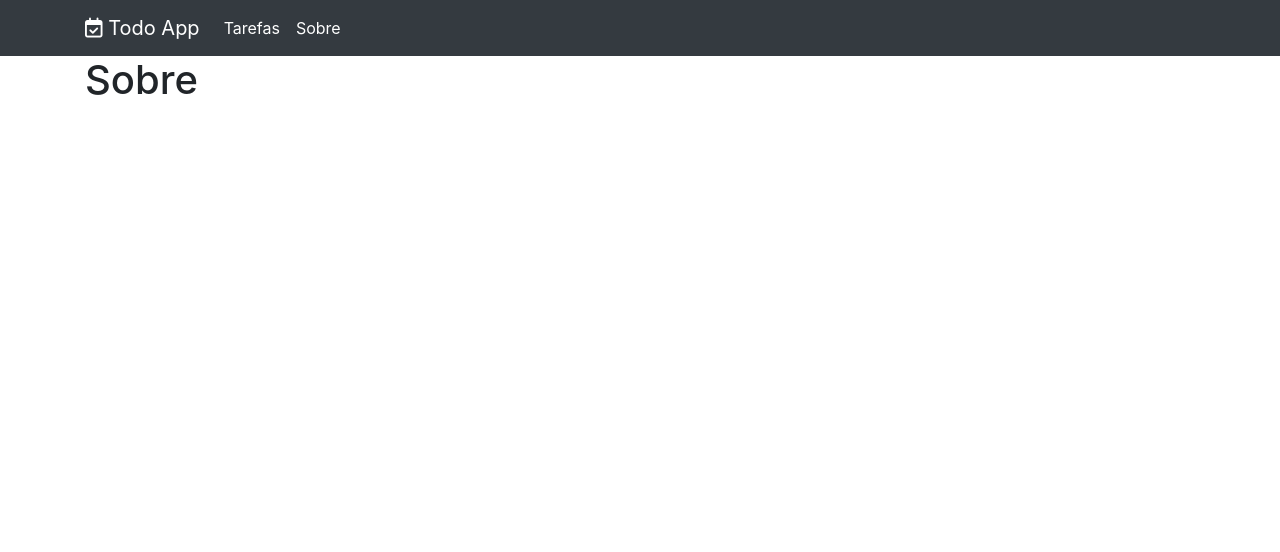
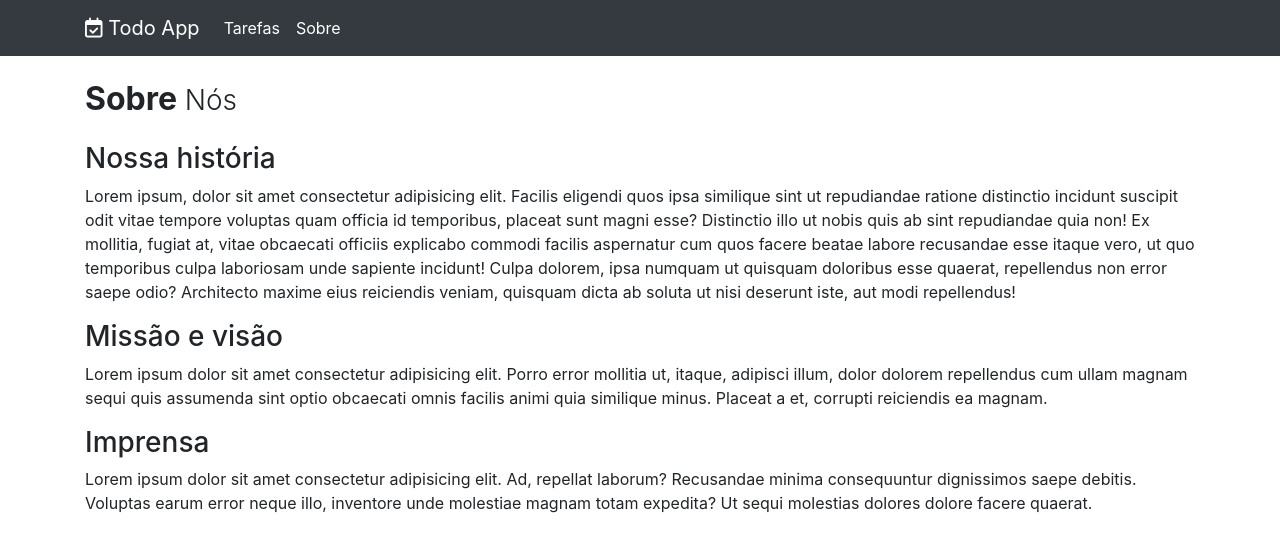
Before and after one commit to diglopes/todo-list-react, a React (Create React App) app in the folder client/: page /about in a window 1280 px wide. Shown: the top 552 px of the page. Built offline with nearby package versions, Linux system fonts and the light colour scheme; the HTML template or start-up script is replaced by a standard one.

Commit message:
Fill about page with lorem texts

```diff
--- /dev/null
+++ b/client/src/components/PageHeader/index.jsx
@@ -0,0 +1,7 @@
+import React from 'react'
+
+export default props => (
+    <header className="my-4">
+        <h2 className="font-weight-bold">{props.name} <small className="font-weight-light fz-sm">{props.small}</small></h2>
+    </header>
+)
--- a/client/src/views/About/index.jsx
+++ b/client/src/views/About/index.jsx
@@ -1,10 +1,20 @@
 import React from 'react'
+import PageHeader from '@/components/PageHeader'
 
 export default props => {
 
     return (
         <div>
-            <h1>Sobre</h1>
+            <PageHeader name="Sobre" small="Nós"/>
+
+            <h3>Nossa história</h3>
+            <p>Lorem ipsum, dolor sit amet consectetur adipisicing elit. Facilis eligendi quos ipsa similique sint ut repudiandae ratione distinctio incidunt suscipit odit vitae tempore voluptas quam officia id temporibus, placeat sunt magni esse? Distinctio illo ut nobis quis ab sint repudiandae quia non! Ex mollitia, fugiat at, vitae obcaecati officiis explicabo commodi facilis aspernatur cum quos facere beatae labore recusandae esse itaque vero, ut quo temporibus culpa laboriosam unde sapiente incidunt! Culpa dolorem, ipsa numquam ut quisquam doloribus esse quaerat, repellendus non error saepe odio? Architecto maxime eius reiciendis veniam, quisquam dicta ab soluta ut nisi deserunt iste, aut modi repellendus!</p>
+
+            <h3>Missão e visão</h3>
+            <p>Lorem ipsum dolor sit amet consectetur adipisicing elit. Porro error mollitia ut, itaque, adipisci illum, dolor dolorem repellendus cum ullam magnam sequi quis assumenda sint optio obcaecati omnis facilis animi quia similique minus. Placeat a et, corrupti reiciendis ea magnam.</p>
+
+            <h3>Imprensa</h3>
+            <p>Lorem ipsum dolor sit amet consectetur adipisicing elit. Ad, repellat laborum? Recusandae minima consequuntur dignissimos saepe debitis. Voluptas earum error neque illo, inventore unde molestiae magnam totam expedita? Ut sequi molestias dolores dolore facere quaerat.</p>
         </div>
     )
 }
--- a/client/src/views/Todo/index.jsx
+++ b/client/src/views/Todo/index.jsx
@@ -1,10 +1,11 @@
 import React from 'react'
+import PageHeader from '@/components/PageHeader'
 
 export default props => {
 
     return (
         <div>
-            <h1>Todo</h1>
+            <PageHeader name="Tarefas" small="Cadastro"/>
         </div>
     )
 }
--- a/webpack.config.js
+++ b/webpack.config.js
@@ -82,6 +82,7 @@ module.exports = {
     extensions: [".js", ".jsx"],
     alias: {
       "@modules": __dirname + "/node_modules",
+      "@": __dirname + "/client" + "/src",
     },
   },
 };
```
